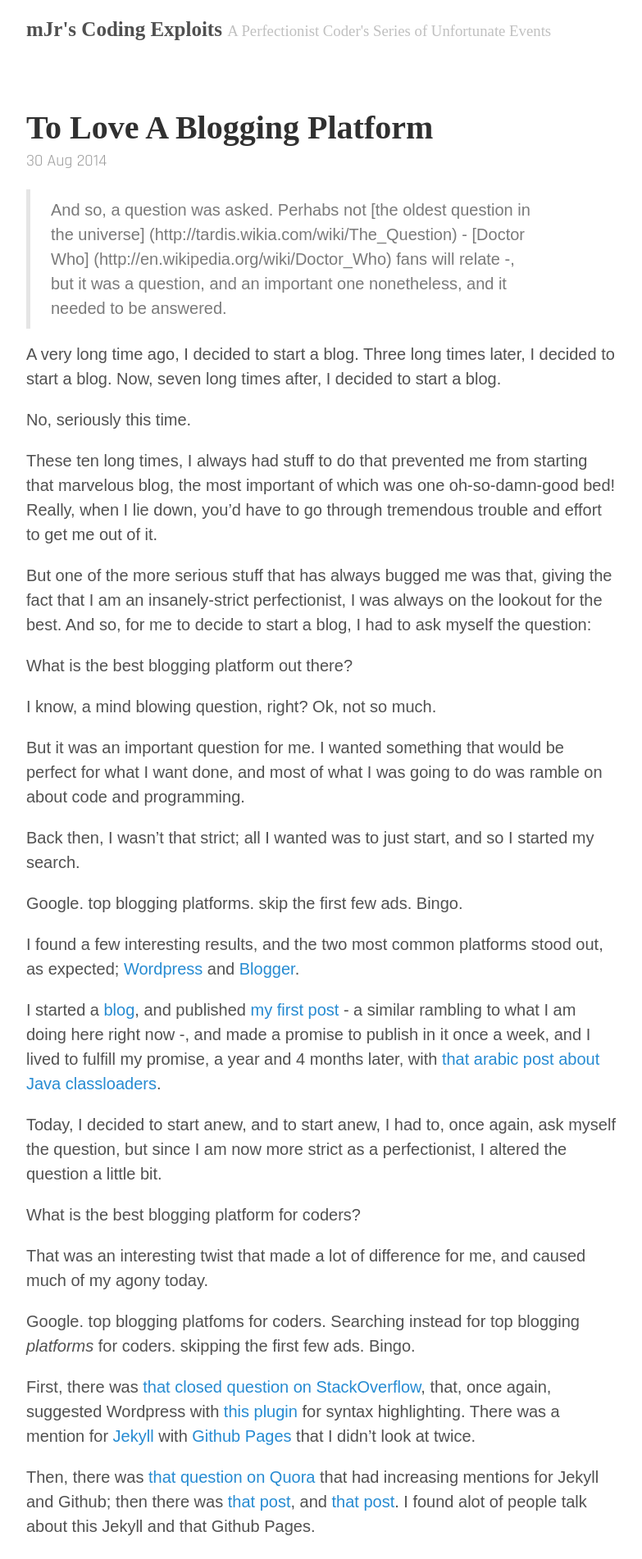
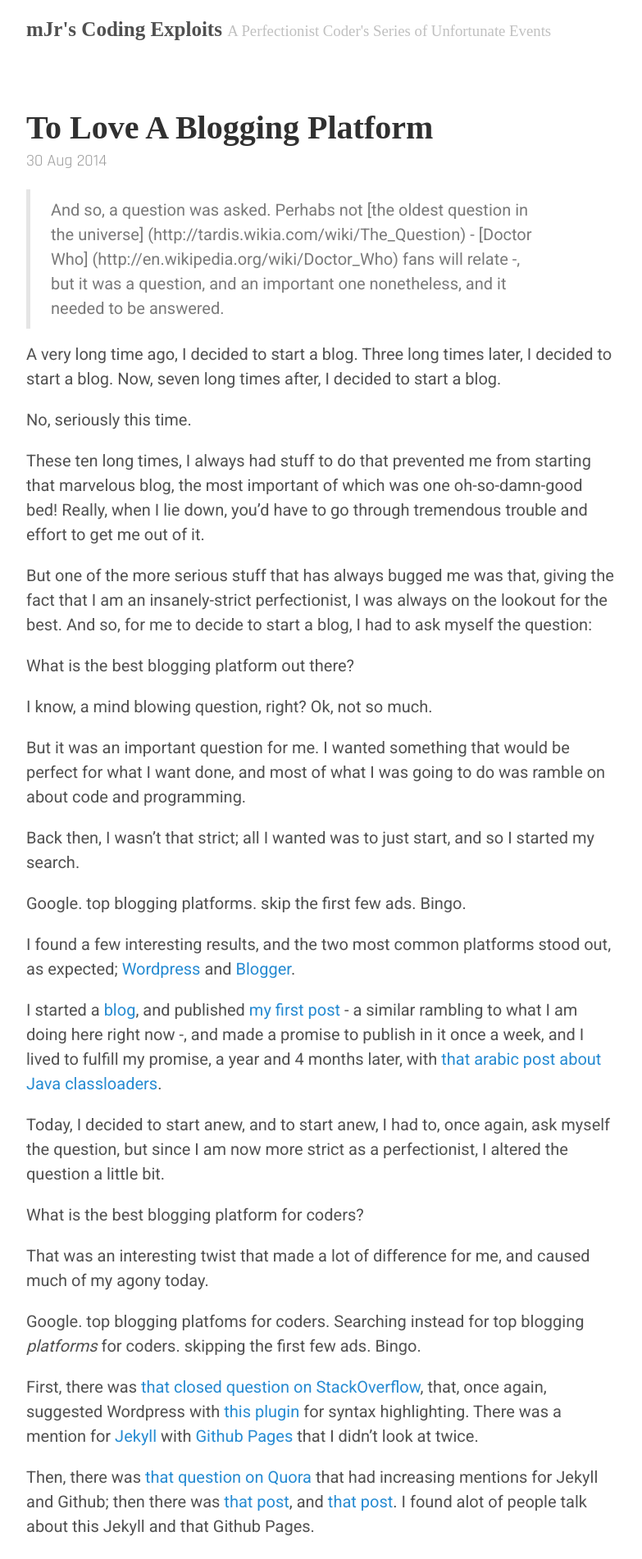
Before and after one commit to mustafajnr/mustafajnr.github.io, a Jekyll site: the page built from index.html, in a window 1280 px wide. Shown: the top 1902 px of the page at 82% size, without its empty margins (248-1031 px from the left). Built offline with Jekyll 4.4.1, drawn with Linux system fonts in a browser that asks for light colours; some web fonts are replaced; Markdown is read by kramdown in place of the engine named in the settings; the list of posts is cut into pages by our own code.

Commit message:
Updated common.css

```diff
--- a/public/css/common.css
+++ b/public/css/common.css
@@ -7,7 +7,7 @@
 }
 
 .post {
-    font-family: 'Alef', sans-serif;
+    font-family: 'Roboto', sans-serif;
 }
 
 .post-title {
```
